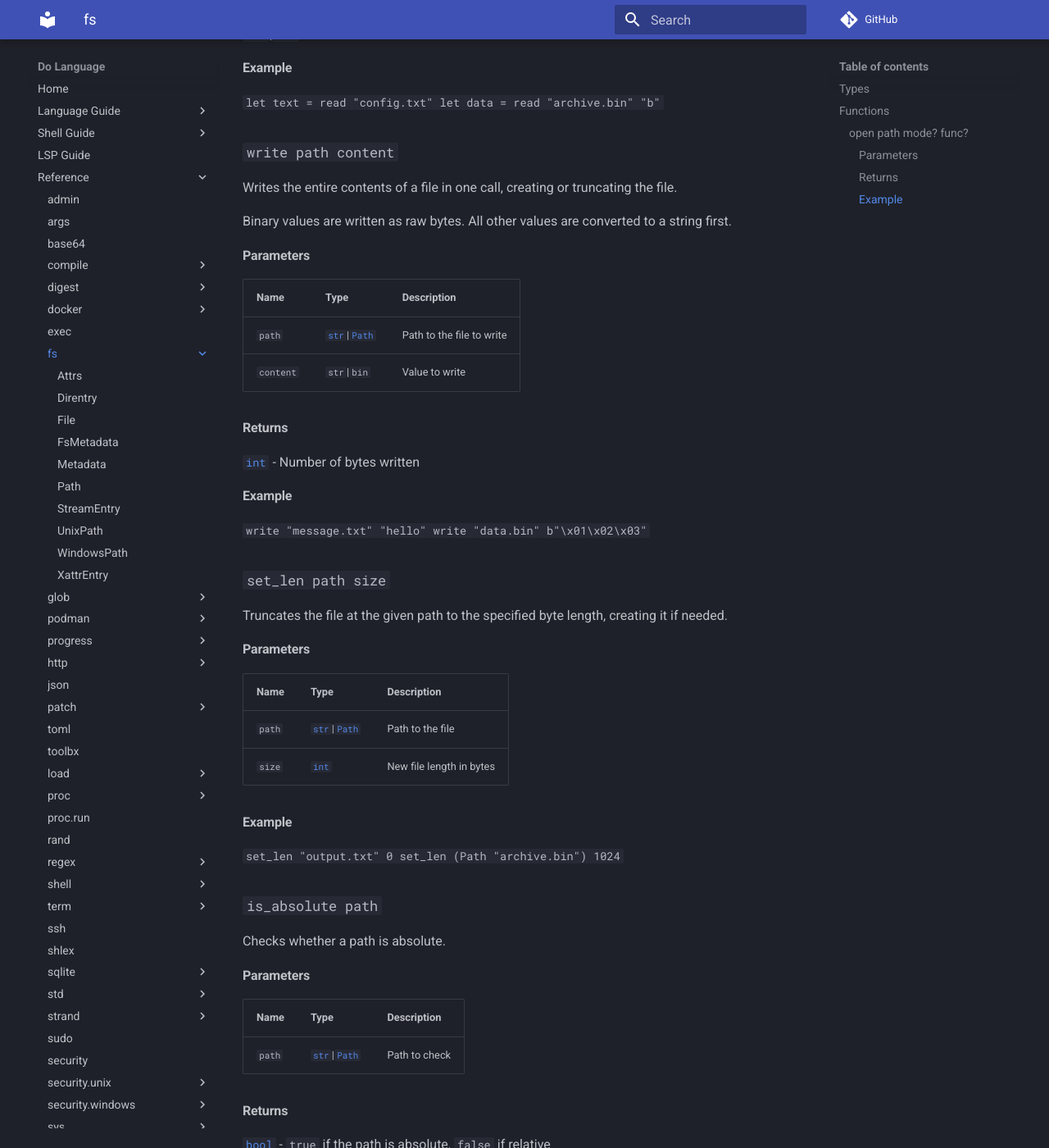
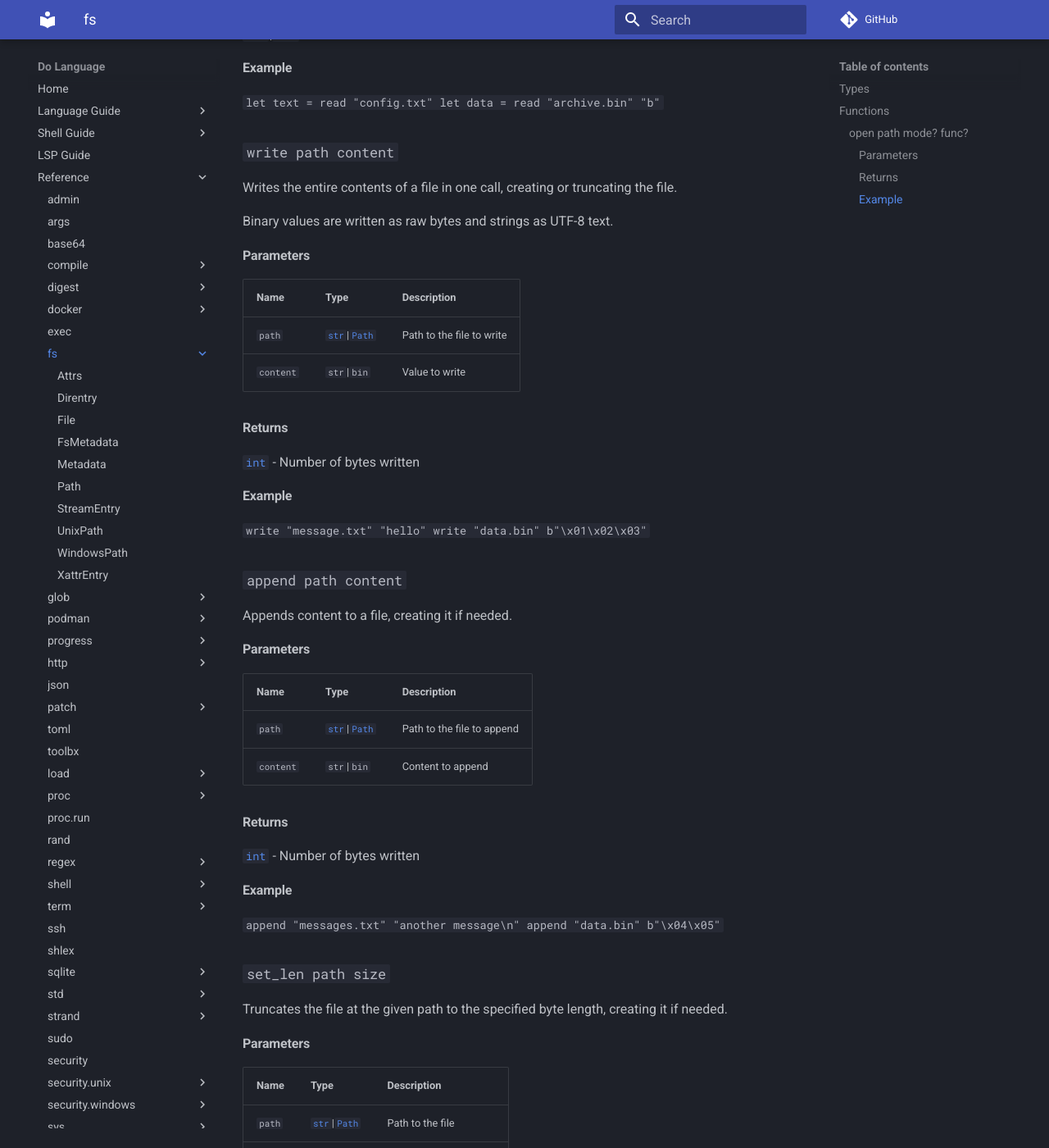
Before and after one commit to dolang-org/dolang, an MkDocs documentation site: the page built from docs/api/fs/index.md, in a window 1280 px wide and 1400 px high, scrolled down 3754 px. Shown: the whole window at 82% size. Built offline with MkDocs 1.6.1 and Material for MkDocs 9.7.7, drawn with Linux system fonts in a browser that asks for light colours; comment, search, counter and statistics services are not loaded.

Commit message:
Add fs `append` companion to `write`

````diff
--- a/docs/api/fs/index.md
+++ b/docs/api/fs/index.md
@@ -151,8 +151,7 @@ let data = read "archive.bin" "b"
 Writes the entire contents of a file in one call, creating or truncating the
 file.
 
-Binary values are written as raw bytes. All other values are converted to a
-string first.
+Binary values are written as raw bytes and strings as UTF-8 text.
 
 #### Parameters
 
@@ -170,6 +169,28 @@ string first.
 ```
 write "message.txt" "hello"
 write "data.bin" b"\x01\x02\x03"
+```
+
+### `append path content`
+
+Appends content to a file, creating it if needed.
+
+#### Parameters
+
+| Name      | Type                                      | Description                 |
+| --------- | ----------------------------------------- | --------------------------- |
+| `path`    | [`str`](../std/str.md)\|[`Path`](path.md) | Path to the file to append  |
+| `content` | `str`\|`bin`                              | Content to append           |
+
+#### Returns
+
+[`int`](../std/int.md) - Number of bytes written
+
+#### Example
+
+```
+append "messages.txt" "another message\n"
+append "data.bin" b"\x04\x05"
 ```
 
 ### `set_len path size`
````
Also changed, not shown: docs/api/fs/path.md (+23 -0 lines), 3 other files.
